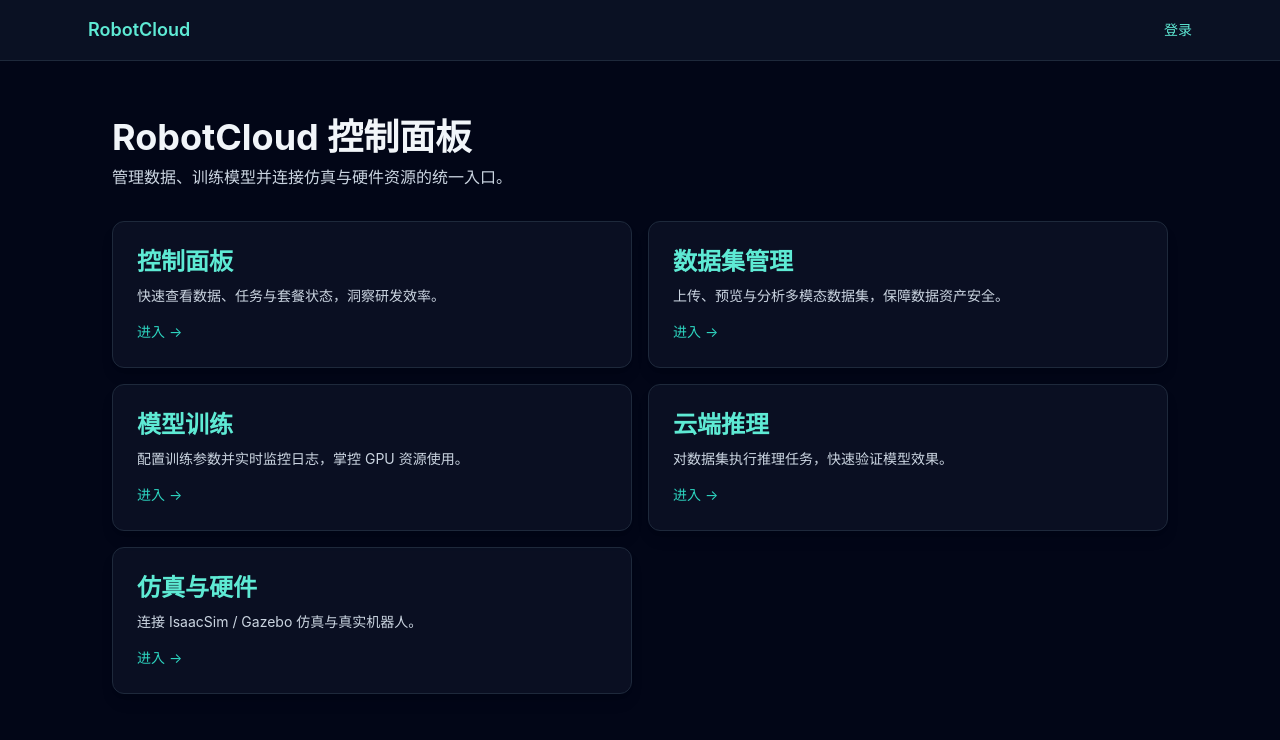
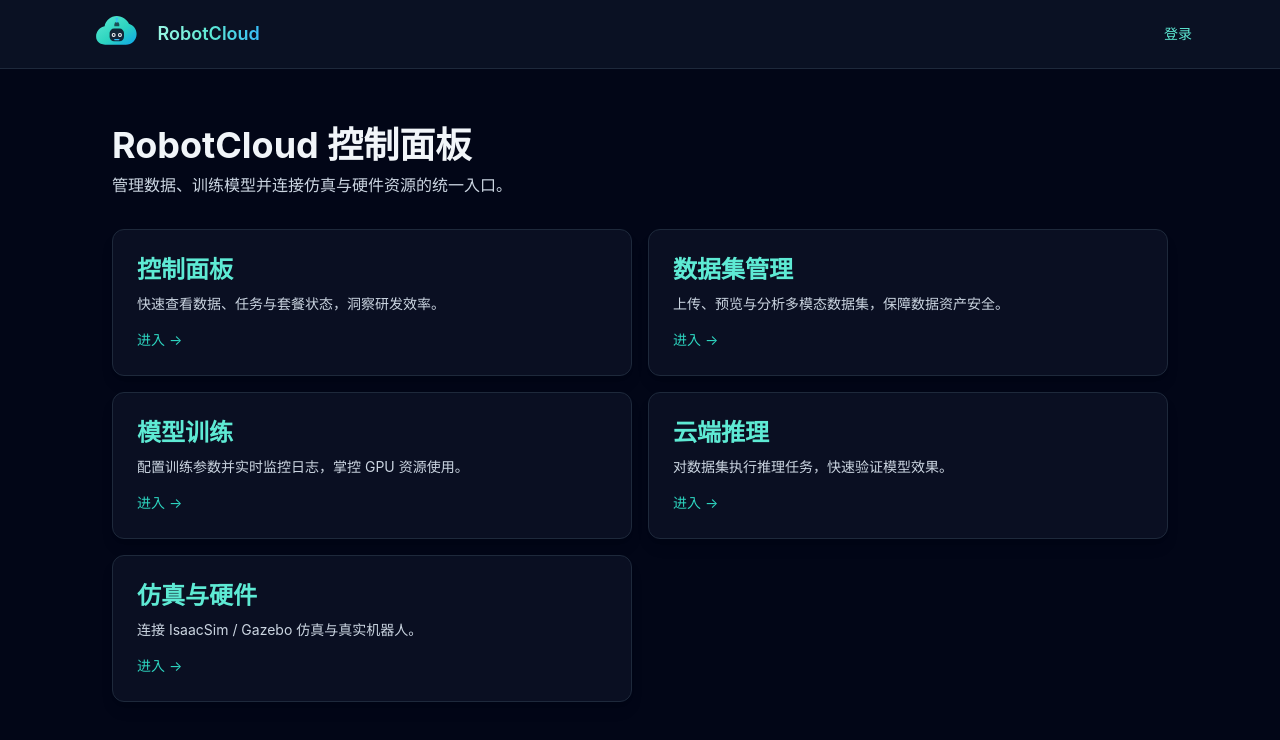
Before and after one commit to lovemoon-ai/robotcloud, a Next.js app in the folder frontend/: page / in a window 1280 px wide. Shown: the top 740 px of the page. Built offline with nearby package versions, Linux system fonts and the light colour scheme.

Commit message:
add logo

```diff
--- a/frontend/app/layout.tsx
+++ b/frontend/app/layout.tsx
@@ -5,7 +5,13 @@
 
 export const metadata: Metadata = {
   title: "RobotCloud Platform",
-  description: "Unified robotics intelligence workspace"
+  description: "Unified robotics intelligence workspace",
+  icons: {
+    icon: [
+      { url: "/icon.png", sizes: "any" },
+      { url: "/favicon.ico", type: "image/x-icon" }
+    ]
+  }
 };
 
 export default function RootLayout({
--- a/frontend/src/components/AppChrome.tsx
+++ b/frontend/src/components/AppChrome.tsx
@@ -3,6 +3,7 @@
 import Link from "next/link";
 import { ReactNode } from "react";
 import { useAuthStore } from "@/store/useAuthStore";
+import { Logo } from "@/components/Logo";
 
 interface AppChromeProps {
   children: ReactNode;
@@ -19,8 +20,11 @@
     <div className="min-h-screen bg-slate-950 text-slate-100">
       <header className="border-b border-slate-800 bg-slate-900/70 backdrop-blur">
         <div className="mx-auto flex max-w-6xl items-center justify-between px-6 py-4">
-          <Link href="/" className="text-lg font-semibold text-teal-300 transition hover:text-teal-100">
-            RobotCloud
+          <Link href="/" className="flex items-center gap-3 transition hover:opacity-90" aria-label="RobotCloud 首页">
+            <Logo />
+            <span className="text-lg font-semibold text-transparent bg-gradient-to-r from-teal-200 via-teal-300 to-sky-400 bg-clip-text">
+              RobotCloud
+            </span>
           </Link>
           {phone ? (
             <div className="flex items-center gap-3">
--- /dev/null
+++ b/frontend/src/components/Logo.tsx
@@ -0,0 +1,41 @@
+export interface LogoProps {
+  className?: string;
+  title?: string;
+}
+
+export function Logo({ className = "h-9 w-auto", title = "RobotCloud" }: LogoProps) {
+  return (
+    <svg
+      className={className}
+      viewBox="0 0 64 40"
+      role="img"
+      aria-label={title}
+      xmlns="http://www.w3.org/2000/svg"
+    >
+      <defs>
+        <linearGradient id="robotcloud-logo-gradient" x1="0%" y1="0%" x2="100%" y2="100%">
+          <stop offset="0%" stopColor="#5eead4" />
+          <stop offset="55%" stopColor="#2dd4bf" />
+          <stop offset="100%" stopColor="#0ea5e9" />
+        </linearGradient>
+      </defs>
+      <path
+        fill="url(#robotcloud-logo-gradient)"
+        d="M22 32h20c6.627 0 12-5.373 12-12 0-5.351-3.546-9.884-8.543-11.422C43.812 4.416 38.342 0 32 0 25.218 0 19.527 4.935 18.44 11.323 13.188 12.507 9 17.055 9 22.667 9 28.557 13.612 32 22 32Z"
+      />
+      <rect x="24" y="14" width="16" height="14" rx="5" fill="#0f172a" opacity="0.92" />
+      <path
+        d="M32 6.75a2.75 2.75 0 0 0-2.75 2.75v2h5.5v-2A2.75 2.75 0 0 0 32 6.75Z"
+        fill="#0f172a"
+        opacity="0.72"
+      />
+      <circle cx="28.5" cy="21" r="2.2" fill="#f8fafc" />
+      <circle cx="35.5" cy="21" r="2.2" fill="#f8fafc" />
+      <circle cx="28.5" cy="21" r="1" fill="#0f172a" />
+      <circle cx="35.5" cy="21" r="1" fill="#0f172a" />
+      <rect x="29" y="25.5" width="6" height="1.5" rx="0.75" fill="#38bdf8" />
+      <rect x="31.25" y="4.2" width="1.5" height="3.2" rx="0.75" fill="#38bdf8" />
+      <circle cx="32" cy="3" r="1.4" fill="#38bdf8" />
+    </svg>
+  );
+}
```
Also changed, not shown: frontend/app/icon.png (added), 1 other file (tests, documents, lock files or other folders).
